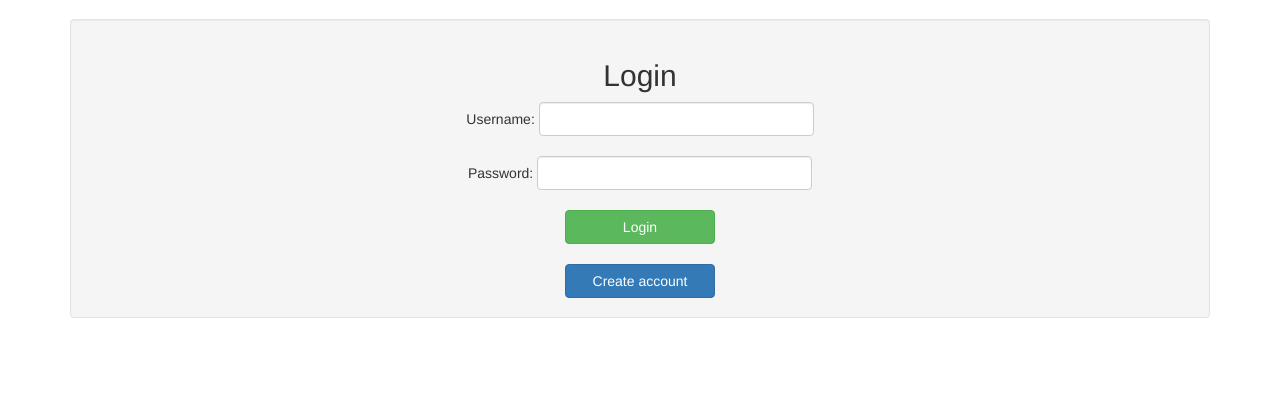
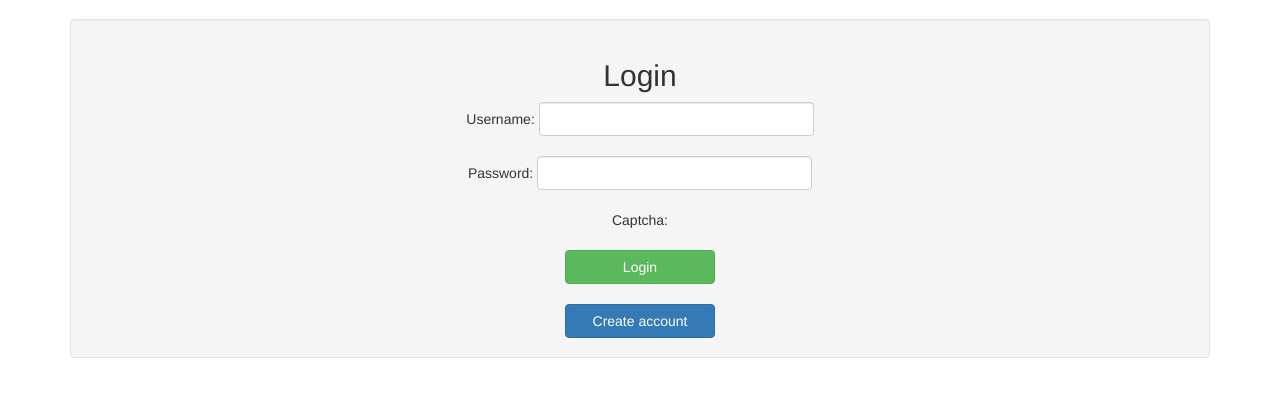
Before and after one commit to argenisosorio/django_blog, a Django app: page / in a window 1280 px wide. Shown: the part 51-448 px from the top of the page. Run offline with Django 3.2, Linux system fonts and the light colour scheme; some libraries are stand-ins or nearby versions.

Commit message:
Añadido el paquete django-simple-captcha al proyecto

```diff
--- a/django_blog/settings.py
+++ b/django_blog/settings.py
@@ -37,6 +37,7 @@
     'django.contrib.sessions',
     'django.contrib.messages',
     'django.contrib.staticfiles',
+    'captcha',
     'base',
     'app_blog',
     'usuario',
--- a/django_blog/urls.py
+++ b/django_blog/urls.py
@@ -6,4 +6,5 @@
     url(r'^', include('usuario.urls')),
 	url(r'^', include('app_blog.urls')),
     url(r'^admin/', admin.site.urls),
+    url(r'^captcha/', include('captcha.urls'))
 ]
--- a/requirements.txt
+++ b/requirements.txt
@@ -1 +1,2 @@
-Django=1.10.1
+Django==1.10.1
+django-simple-captcha==0.5.5
--- a/usuario/forms.py
+++ b/usuario/forms.py
@@ -7,6 +7,7 @@
     ModelForm, TextInput, EmailInput, CharField, EmailField, PasswordInput, Select
 )
 from django import forms
+from captcha.fields import CaptchaField
 
 
 class LoginForm(AuthenticationForm):
@@ -21,12 +22,15 @@
         'style': 'min-width: 0; width: 25%; display: inline;',
     }), required = True)
 
+    captcha = CaptchaField()
+
     class Meta:
         model = User
 
     fields = [
         'username',
         'password',
+        'captcha',
     ]
 
 
--- a/usuario/templates/usuario/login.html
+++ b/usuario/templates/usuario/login.html
@@ -10,6 +10,9 @@
         Password: {{ form.password }}
         <br />
         <br />
+        Captcha: {{ form.captcha }}
+        <br />
+        <br />
         <button class="btn btn-success" type="submit">Login</button>
         <br />
         <br />
```
Also changed, not shown: README.md.
